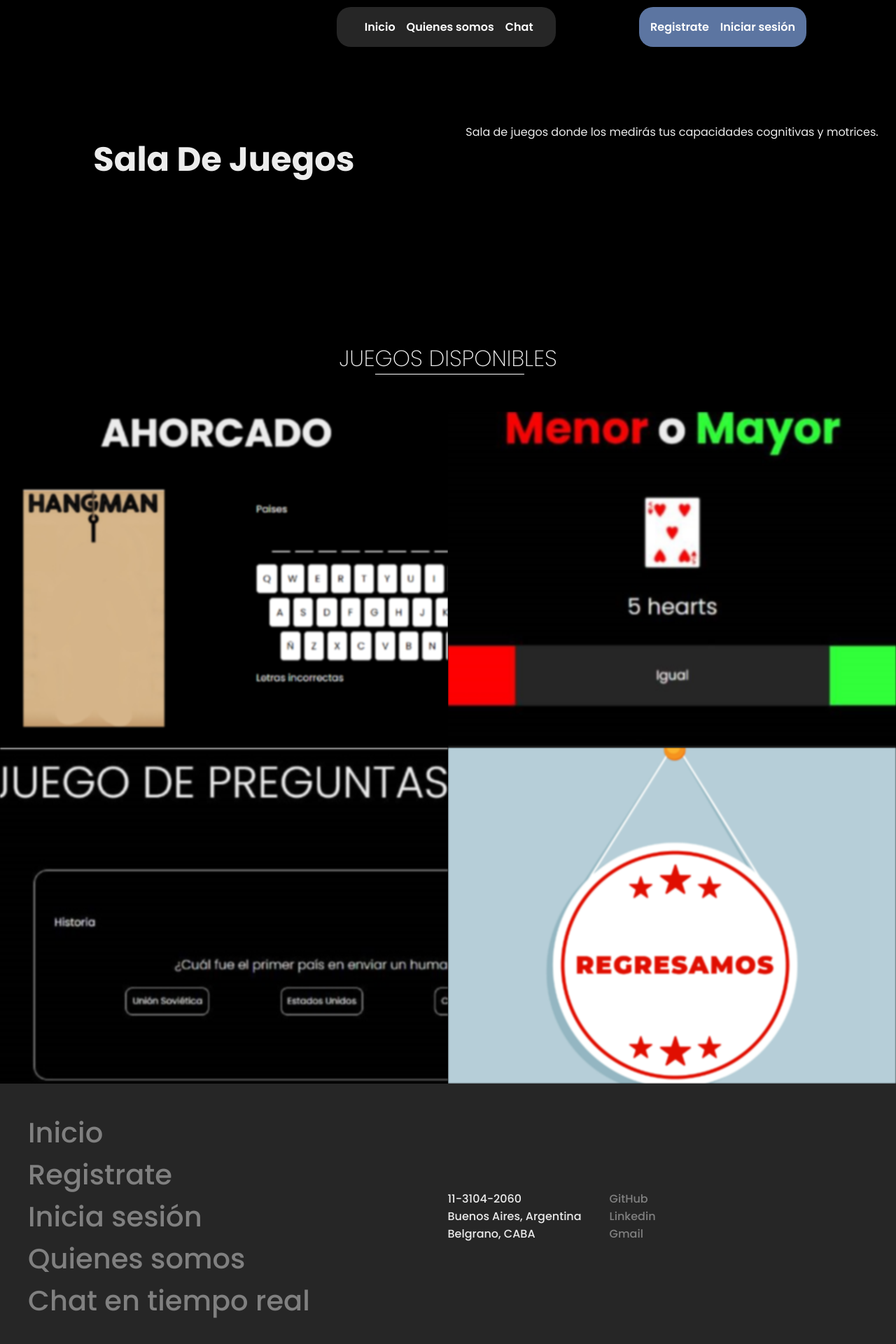
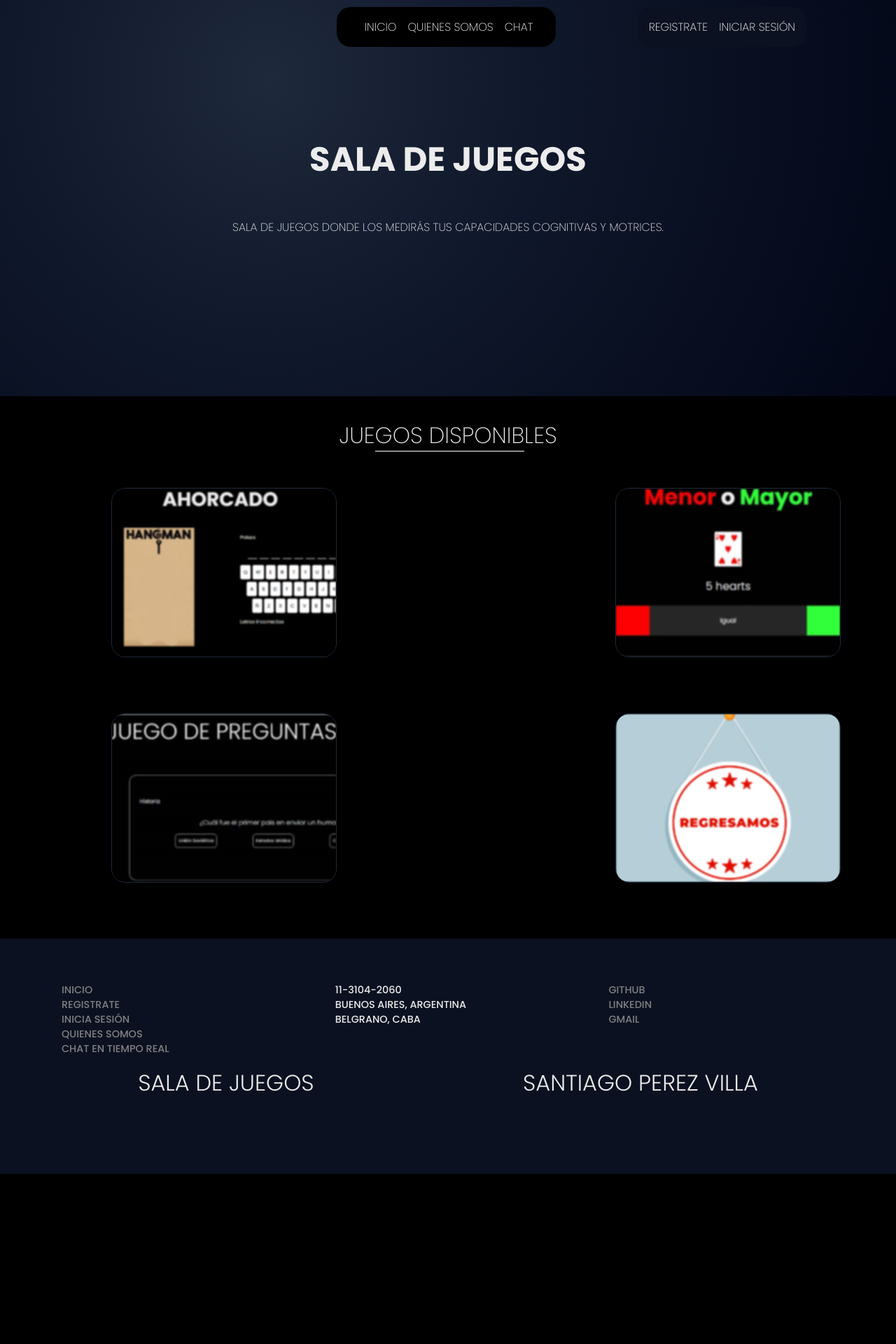
Before and after one commit to SantiagoPerezV/SalaDeJuegos, an Angular app: page / in a window 1280 px wide. Shown: the top 1920 px of the page at 70% size. After the commit the page ends 1677 px from the top, so only its background shows below. Built offline with nearby package versions, Linux system fonts and the light colour scheme.

Commit message:
Mejora visual del menu, navbar y footer. Proximo paso: mejora visual del juego-propio + cambiar portada del juego en el menú

```diff
--- a/src/app/home/home.component.css
+++ b/src/app/home/home.component.css
@@ -1,17 +1,42 @@
 /* ESTILO PORTADA */
 .container-presentacion{
-    display: grid;
-    grid-template-columns: 50% 50%;
+    display: flex;
+    flex-direction: column;
     padding-top: 20vh;
-    padding-bottom: 20vh;
-    justify-items: center;
-    align-content: center;
+    padding-bottom: 15vh;
+    align-items: center;
+    justify-content: center;
+    background: radial-gradient(circle at 30% 20%, #1e293b 0%, #0f172a 40%, #020617 100%);
+    font-weight: 200;
+    color: var(--blanco);
+    text-transform: uppercase;
 }
 
 .container-presentacion h1{
-    color: var(--blanco);
     font-size: 3rem;
 }
+
+.container-presentacion p{
+    padding-bottom: 5vh;
+}
+
+.container-presentacion button {
+    background: transparent;
+    border: 2px solid #22d3ee;
+    color: #22d3ee;
+    padding: 0.9rem 2.2rem;
+    border-radius: 40px;
+    font-weight: 600;
+    letter-spacing: 1px;
+    transition: all 0.3s ease;
+}
+
+.container-presentacion button:hover {
+    background: rgb(34, 211, 238);
+    color: #0f172a;
+    transform: translateY(-3px);
+}
+
 
 
 /* CSS DE CARTA JUEGOS */
@@ -33,42 +58,56 @@ h1{
 #container-juegos{
     display: grid;
     grid-template-columns: 50% 50%;
+    justify-items: center;
+    gap: 10vh;
+    margin-bottom: 10vh;
 }
 
 .carta-juego{
     position: relative;
     justify-items: center;
     overflow: hidden;
-    height: 60vh;
+    height: 30vh;
+    width: 50%;
+    border-radius: 20px;
+    border: 1px solid #1e293b;
+}
+.carta-juego:hover{
+    box-shadow: 0 20px 40px #374c6d7c;
 }
 
 .carta-juego img{
     position: absolute;
     object-fit: cover;
-    height: 60vh;
+    height: 30vh;
     width: 100%;
     transition-duration: 0.5s;
     background-color: white;
     filter: blur(1px) ;
 }
 
+.carta-juego h2{
+    font-weight: 100;
+}
+
 .carta-juego .descripcion{
     display: none;
     position: relative;
     color: var(--blanco);
-    justify-items: center;
+    text-align: center;
     align-content: space-around;
-    padding: 2%;
     z-index: 2;
     transition-duration: 0.5s;
 }
 .carta-juego .descripcion a{
     color:var(--blanco);
-    border: 1px solid white;
-    padding: 10%;
+    border: 1px solid var(--blanco);
+    padding: 8%;
     border-radius: 20px;
+    letter-spacing: 1px;
+    transition: all 0.3s ease;
 }
 .carta-juego .descripcion a:hover{
     color: var(--azul);
-    transition-duration: 0.2s;
+    background: var(--blanco);
 }
--- a/src/app/home/home.component.html
+++ b/src/app/home/home.component.html
@@ -3,6 +3,7 @@
 <div class="container-presentacion">
     <h1>Sala De Juegos</h1>
     <p>Sala de juegos donde los medirás tus capacidades cognitivas y motrices.</p>
+    <button href="#container-juegos">Explorar juegos</button>
 </div>
 
 <div class="container-titulo-juegos">
--- a/src/app/home/home.component.ts
+++ b/src/app/home/home.component.ts
@@ -1,8 +1,10 @@
-import { Component, OnInit, PLATFORM_ID, Inject} from '@angular/core';
+import { Component, OnInit ,PLATFORM_ID, Inject} from '@angular/core';
 import { isPlatformBrowser, CommonModule } from '@angular/common';
 
 import { FooterComponent } from '../shared/footer/footer.component';
 import { NavbarComponent } from '../shared/navbar/navbar.component';
+
+import gsap from 'gsap';
 
 
 @Component({
@@ -21,7 +23,7 @@ export class HomeComponent implements OnInit{
     { id: '1',imagen: '/assets/ahorcado.png', titulo: 'Ahorcado', link: '/ahorcado' },
     { id: '2',imagen: '/assets/mayor_o_menor.jpg', titulo: 'Mayor o menor', link: '/mayor-o-menor'},
     { id: '3',imagen: '/assets/preguntados.jpg', titulo: 'Preguntados', link: '/preguntados'},
-    { id: '4',imagen: '/assets/proximamente.jpg', titulo: 'Próximamente', link: '/juego-propio'}
+    { id: '4',imagen: '/assets/proximamente.jpg', titulo: 'Goaler Guest', link: '/juego-propio'}
   ];
 
   esta_logueado: boolean = false;
@@ -33,6 +35,7 @@ export class HomeComponent implements OnInit{
   }
 
   ngOnInit() {
+
     if (this.isBrowser) {
       const usuario = localStorage.getItem('usuario');
       if (usuario) {
@@ -40,6 +43,11 @@ export class HomeComponent implements OnInit{
         this.esta_logueado = true;
       }
     }
+
+    gsap.from(".container-presentacion h1", { y: 40, opacity: 0, duration: 1.5 });
+    gsap.from(".container-presentacion p", { y: 20, opacity: 0, duration: 1.5, delay: 0.3 });
+    gsap.from(".container-presentacion button", { scale: 0.8, opacity: 0, duration: 1, delay: 0.6 });
+
   };
 
   //Lista para cambiar estilos de cada descripcion de los juegos
@@ -68,6 +76,7 @@ export class HomeComponent implements OnInit{
       transform:'scale(1.25)',
       filter:'brightness(85%) blur(4px)',
     }
+
   };
 
   AnimacionCartasOut(id: string) {
--- a/src/app/shared/footer/footer.component.css
+++ b/src/app/shared/footer/footer.component.css
@@ -1,17 +1,16 @@
 #footer{
-    height: 70vh;
+    height: 30vh;
     font-weight: 500;
     position: sticky;
-    background-color: var(--negro);
+    background:var(--azul);
+    padding: 3rem;
+    font-size: 0.9rem;
 }
 
 .seccion-contactos{
     display: grid;
-    grid-template-columns: 40% 40%;
-}
-
-.footer-nav ul{
-    font-size: 2.5rem;
+    grid-template-columns: 33% 33% 33%;
+    justify-items:normal;
 }
 
 .footer-redes{
@@ -20,24 +19,18 @@
     align-self: center;
 }
 
-.seccion-abajo{
-    display: grid;
-    grid-template-columns: 50% 50%;
-    font-size: 3rem;
-    font-weight: 300;
-}
-
 #footer a{
     color: gray;
 }
 
-.seccion-abajo h2{
-    font-weight: 300;
-    font-size: 2rem;
-    padding-left: 40px;
+.seccion-abajo{
+    display: flex;
+    justify-content: space-around;
 }
 
 .seccion-abajo p, .seccion-abajo h2{
+    font-weight: 300;
+    font-size: 2rem;
     margin-top: 0;
 }
 
--- a/src/app/shared/footer/footer.component.html
+++ b/src/app/shared/footer/footer.component.html
@@ -13,8 +13,6 @@
             </ul>
 
         </div>
-
-        <div class="footer-redes">
 
         <div class="contacto">
             <ul>
@@ -34,8 +32,6 @@
 
     </div>
 
-    </div>
-
     <div class="seccion-abajo">
 
         <h2>SALA DE JUEGOS</h2>
--- a/src/app/shared/navbar/navbar.component.css
+++ b/src/app/shared/navbar/navbar.component.css
@@ -8,10 +8,10 @@
 
 .item a{
     font-style: bold;
-    font-weight: 600;
+    font-weight: 200;
     color: white;
     transition-duration: 0.2s;
-    background-color: var(--negro);
+    background-color: black;
 }
 .item a:hover{
     color:gray
@@ -24,7 +24,7 @@
     z-index: 99;
     top: 10px;
     right: 38%;
-    background-color: var(--negro);
+    background-color: black;
     padding-right: 2rem;
     border-radius: 20px;
 }
@@ -36,7 +36,7 @@
     z-index: 98;
     top: 10px;
     right: 10%;
-    background-color:rgb(92, 117, 161);
+    background-color:var(--azul);
     padding: 1rem;
     border-radius: 20px;
     margin: 0;
@@ -44,7 +44,7 @@
 
 /* BARRA DE NAVEGACION USUARIO NO LOGUEADO */
 .navegacion-usuario .item a{
-    background-color: rgb(92, 117, 161);
+    background-color: var(--azul);
 }
 .navegacion-usuario .item a:hover{
     color: var(--azul);
@@ -52,11 +52,11 @@
 
 /* BARRA DE NAVEGACION USUARIO LOGUEADO */
 .navegacion-usuario button, .navegacion-usuario li{
-    background-color: rgb(92, 117, 161);
+    background-color: var(--azul);
     color: white;
     border: none;
     font-style: bold;
-    font-weight: 600;
+    font-weight: 200;
     transition-duration: 0.2s;
     font-size: medium;
 }
--- a/src/styles.css
+++ b/src/styles.css
@@ -2,12 +2,13 @@
 :root{
     --negro: rgb(38, 38, 38);
     --blanco: rgb(236, 236, 236);
-    --azul:  rgb(114, 149, 204);
+    --azul:   #0b1120;
     --verde: rgb(47, 255, 57);
 }
 
 *{
     font-family: "Poppins", sans-serif;
+    text-transform: uppercase;
 }
 
 body{
```
Lines whose indentation alone changed are shown as unchanged.
